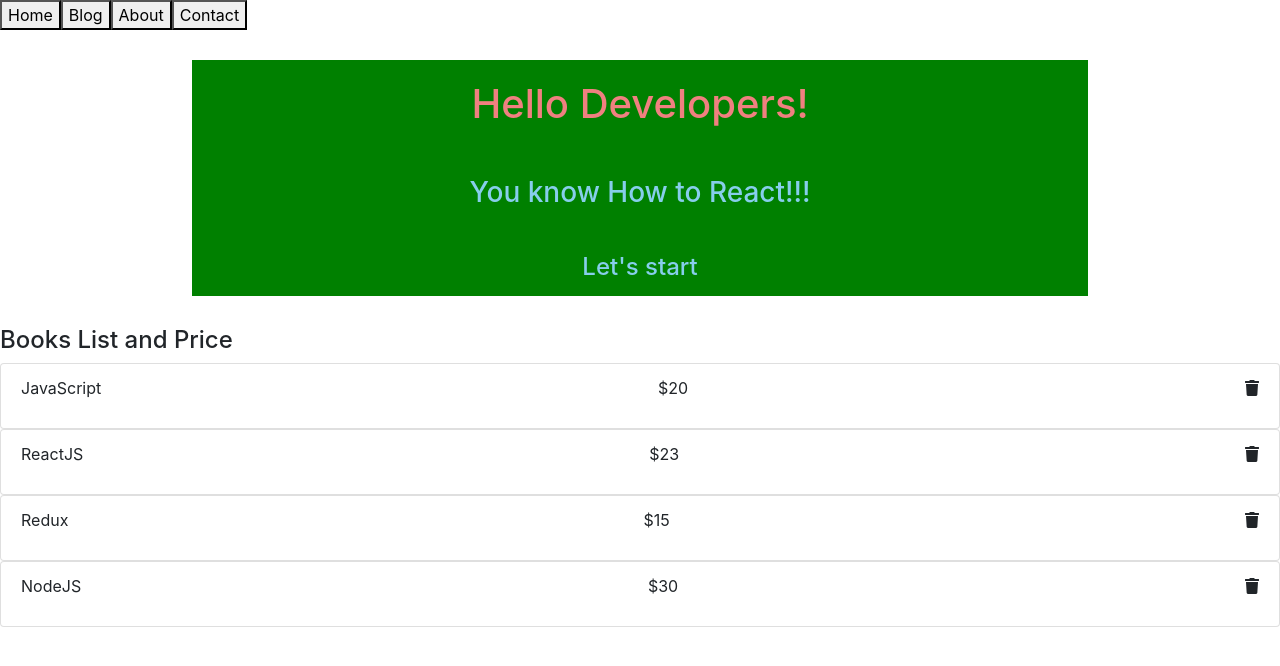
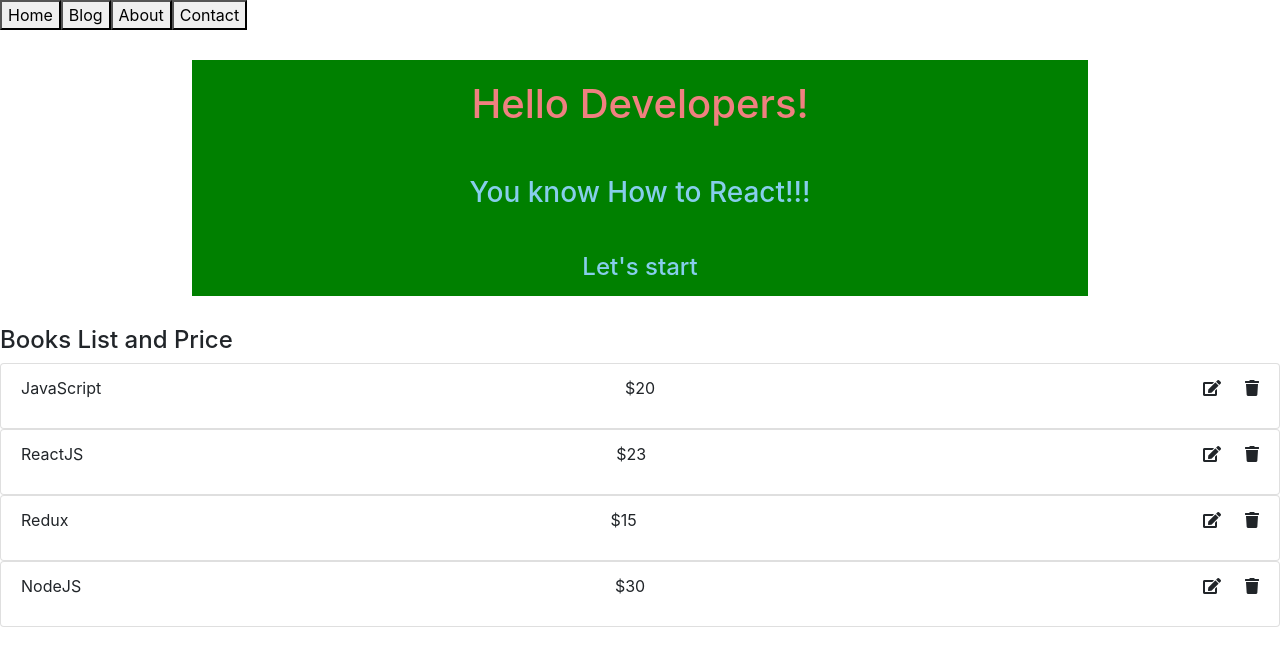
Before and after one commit to mdajgarhossain/React-Beginners-To-Advanced, a React (Create React App) app: page / in a window 1280 px wide. Shown: the top 666 px of the page. Built offline with nearby package versions, Linux system fonts and the light colour scheme.

Commit message:
Update BooksApp edit & input field

```diff
--- a/src/components/MyComponents/List/Books/Book.js
+++ b/src/components/MyComponents/List/Books/Book.js
@@ -3,13 +3,39 @@ import React, {Component} from 'react';
 //Twinkle Cats
 class Book extends Component {
 
+    state = {
+        isEditable: false
+    };
+
+    keyPressHandler = (event) => {
+        // console.log(event.key);
+        if(event.key === 'Enter') {
+            // console.log('You pressed Enter key!');
+            this.setState({
+                isEditable: false
+            });
+        }
+    }
+
+    editHandler = () => {
+        this.setState({
+            isEditable: true
+        });
+    }
+
     render() {
+
+        let output = this.state.isEditable ?
+                    <input type="text" placeholder="Enter a book name" value={this.props.book.name} onChange={(event) => this.props.inputHandler(event.target.value, this.props.book.id)} onKeyPress={this.keyPressHandler}/> : <p> {this.props.book.name} </p>
         return(
             <div>
                 <li className='list-group-item d-flex'>
-                    <p> {this.props.book.name} </p>
+                    {output}
                     <span className='ml-auto'> ${this.props.book.price} </span>
                     <div className='ml-auto'>
+                        <span className='mx-4' style={{cursor: 'pointer'}} onClick={this.editHandler}>
+                            <i className="fas fa-edit"></i>
+                        </span>
                         <span style={{cursor: 'pointer'}} onClick={() => this.props.deleteHandler(this.props.book.id)}>
                             <i className="fas fa-trash"></i>
                         </span>
--- a/src/components/MyComponents/List/Books/Books.js
+++ b/src/components/MyComponents/List/Books/Books.js
@@ -9,7 +9,7 @@ class Books extends Component {
             <div>
                 {this.props.books.map(book => {
                     return(
-                        <Book book={book} deleteHandler={this.props.deleteHandler}/>
+                        <Book book={book} inputHandler={this.props.inputHandler} deleteHandler={this.props.deleteHandler}/>
                     )
                 })}
             </div>
--- a/src/components/MyComponents/List/Books/BooksApp.js
+++ b/src/components/MyComponents/List/Books/BooksApp.js
@@ -29,6 +29,23 @@ class BooksApp extends Component {
         ]
     };
 
+    inputHandler = (name, id) => {
+        let newBooks = this.state.books.map((book) => {
+            if(id === book.id) {
+                return {
+                    ...book,
+                    name
+                }
+            }
+
+            return book;
+        });
+
+        this.setState({
+            books: newBooks
+        });
+    }
+
     deleteHandler = (id) => {
         let newBooks = this.state.books.filter((book) => {
             return book.id !== id;
@@ -42,7 +59,7 @@ class BooksApp extends Component {
         return(
             <div>
                 <h4>Books List and Price</h4>
-                <Books books={this.state.books} deleteHandler={this.deleteHandler}/>
+                <Books books={this.state.books} inputHandler={this.inputHandler} deleteHandler={this.deleteHandler}/>
             </div>
         )
     }
```
